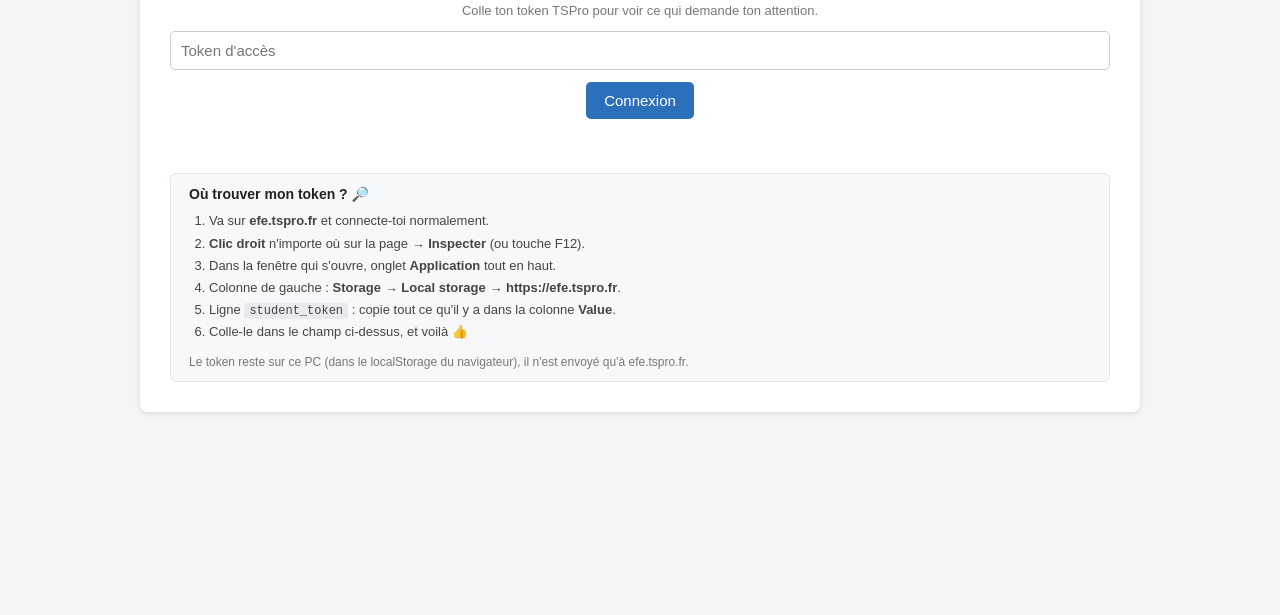
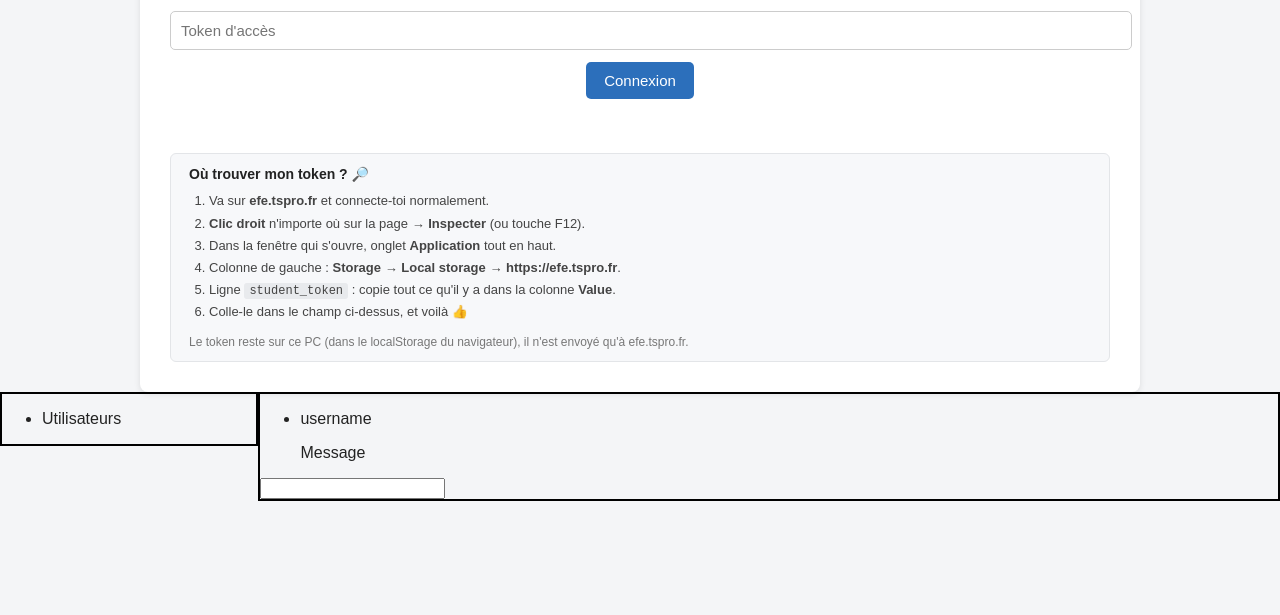
Before and after one commit to aurelienamat/WebSocket, a website: page html/index.html in a window 1280 px wide. Shown: the part 185-800 px from the top of the page. Drawn offline with Linux system fonts and the light colour scheme.

Commit message:
html a la mano

```diff
--- a/html/index.html
+++ b/html/index.html
@@ -33,6 +33,29 @@
             </div>
         </div>
     </div>
+
+    <!-- CHAT -->
+    <div id="panel-chat">
+        <div id="panel-chat-users">
+            <ul>
+                <li class="user">Utilisateurs</li>
+            </ul>
+        </div>
+        <div id="panel-chat-chat">
+            <div id="panel-chat-chat-feed">
+                <ul>
+                    <li class="message">
+                        <label for="username" class="username">username</label>
+                        <p class="messag">Message</p>
+                    </li>
+                </ul>
+            </div>
+            <div id="panel-chat-chat-input">
+                <input type="text" id="chat-input">
+            </div>
+        </div>
+    </div>
+
     <script src="script.js"></script>
 </body>
 
--- a/html/script.js
+++ b/html/script.js
@@ -10,9 +10,12 @@ function joinWebSocketReply(data) {
         localStorage.clear();
         console.log('Pas affichage');
         // location.reload();
+        ecranLogin.style.display = 'block';
     } else if (!data.err) {
         console.log(data.message);
         console.log('Go affichage');
+        //CONNECTION OK
+        ecranLogin.style.display = 'none';
     }
 }
 
@@ -31,6 +34,7 @@ function coWebSocket() {
             const data = JSON.parse(e.data);
             if (data.t === 'join') {
                 joinWebSocketReply(data);
+            } else {
             }
         });
 
@@ -45,15 +49,17 @@ function coWebSocket() {
     }
 }
 
-coWebSocket();
+btnConnexion.addEventListener('click', saveToken);
+document.getElementById('champToken').addEventListener('keydown',(e) => {
+    if(e.key === 'Enter') saveToken();
+});
 
-
-//CONNECTION OK
-// ecranLogin.style.display = 'none';
-
-btnConnexion.addEventListener('click', () => {
+function saveToken() {
+    console.log('go');
     var champToken = document.getElementById('champToken').value.trim();
     console.log(champToken);
     localStorage.setItem('token', champToken);
     coWebSocket();
-})
+}
+
+coWebSocket();
--- a/html/style.css
+++ b/html/style.css
@@ -4,7 +4,10 @@ body {
   background-color: #f4f5f7;
   color: #222;
   margin: 0;
-  padding: 20px;
+  padding: 0;
+  height: 100%;
+  width: 100%;
+  box-sizing: border-box;
 }
 
 .ecran {
@@ -66,7 +69,6 @@ body {
 
 #champToken {
   width: 100%;
-  box-sizing: border-box;
   padding: 10px;
   font-size: 15px;
   border: 1px solid #ccc;
@@ -92,3 +94,32 @@ button {
 button:hover {
   background-color: #21548f;
 }
+
+/* PANEL CHAT */
+#panel-chat{
+  width: 100%;
+  height: 100%;
+  display: flex;
+  flex-direction: row;
+}
+#panel-chat > *{
+  border: solid black 2px;
+}
+#panel-chat-users{
+  height: 100%;
+  width: 20%;
+}
+#panel-chat-chat{
+  height: 100%;
+  width: 80%;
+  display: flex;
+  flex-direction: column;
+}
+#panel-chat-chat-feed{
+  height: 90%;
+  width: 100%;
+}
+#panel-chat-chat-input{
+  height: 10%;
+  width: 100%;
+}
```
